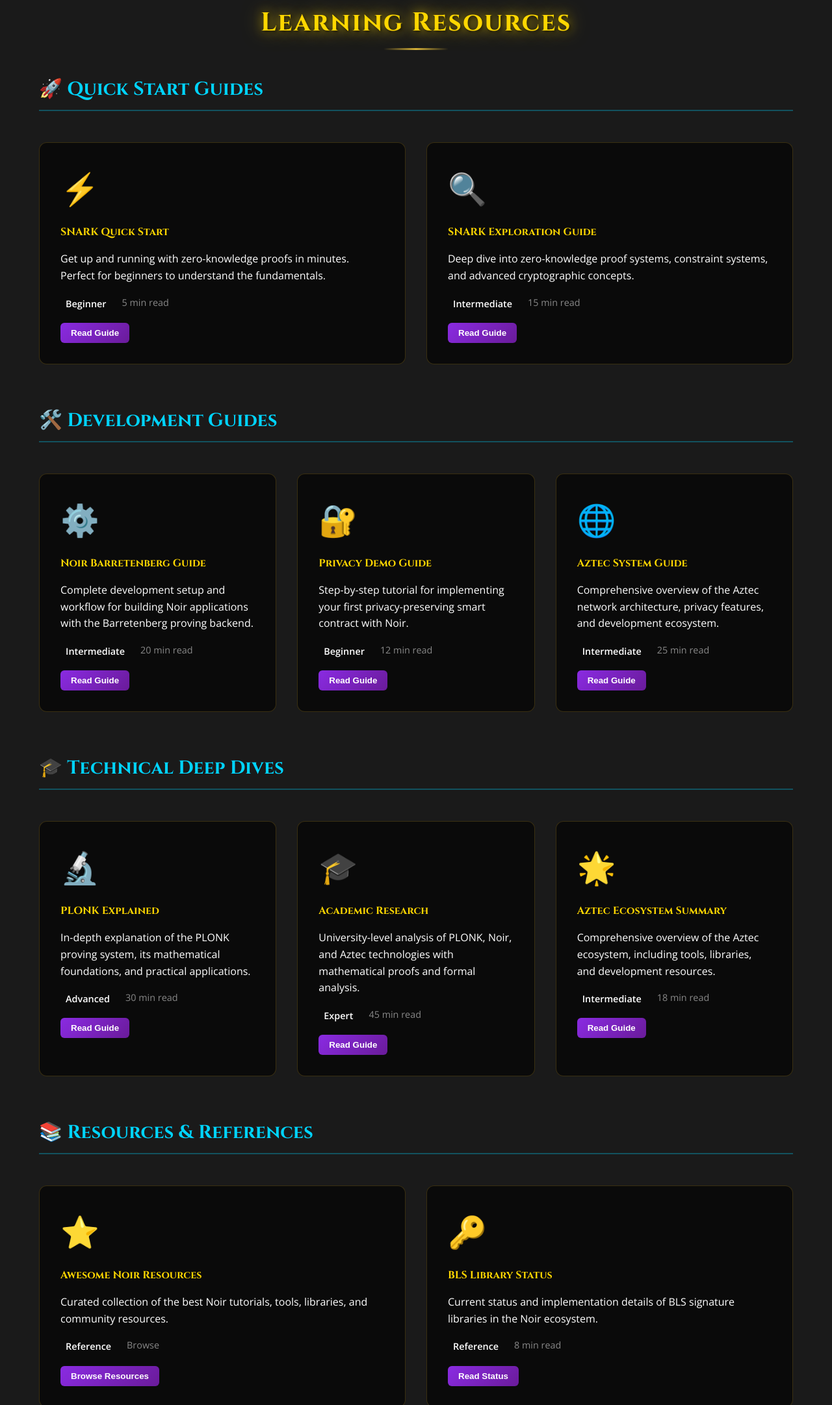
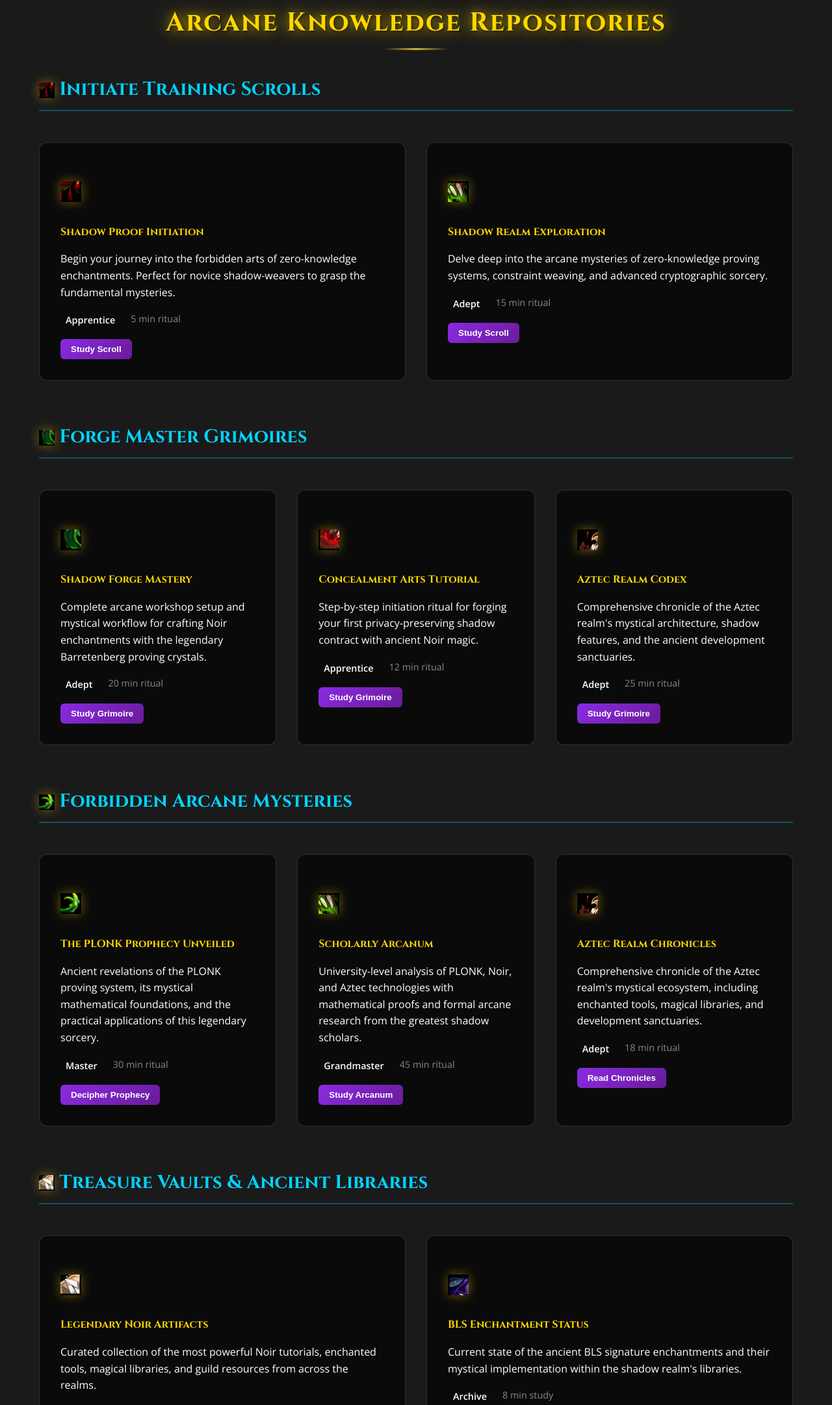
Before and after one commit to michaelkernaghan/noircraft, a plain HTML site: page website/docs.html in a window 1280 px wide. Shown: the part 637-2800 px from the top of the page at 65% size. Drawn offline with nearby package versions, Linux system fonts and the light colour scheme.

```diff
--- a/version.json
+++ b/version.json
@@ -1,5 +1,5 @@
 {
   "version": "1.0.1",
-  "build": 10,
+  "build": 11,
   "lastUpdated": "2025-09-29"
 }
--- a/website/docs.html
+++ b/website/docs.html
@@ -5,6 +5,7 @@
     <meta name="viewport" content="width=device-width, initial-scale=1.0">
     <title>Documentation - Noircraft</title>
     <link rel="stylesheet" href="styles.css">
+    <link rel="stylesheet" href="assets/warcraft-icons.css">
     <link href="https://fonts.googleapis.com/css2?family=Cinzel:wght@400;500;600;700&family=Open+Sans:wght@300;400;600;700&display=swap" rel="stylesheet">
 </head>
 <body>
@@ -35,14 +36,14 @@
         </div>
         <div class="hero-content">
             <div class="hero-announcement">
-                <span class="announcement-badge">DOCS</span>
-                <span>Comprehensive Guides for Zero-Knowledge Development</span>
+                <span class="announcement-badge">GRIMOIRE</span>
+                <span>Ancient Scrolls of Shadow Magic Mastery</span>
             </div>
             <h1 class="hero-title">
-                <span class="highlight">Documentation</span> & Learning Resources
+                <span class="highlight">Sacred Codex</span> & Arcane Teachings
             </h1>
             <p class="hero-subtitle-text">
-                Master Noir programming and zero-knowledge proof development with our comprehensive guides, tutorials, and research documentation.
+                Master the forbidden arts of shadow weaving and zero-knowledge enchantments with our legendary grimoires, mystical tutorials, and ancient research scrolls.
             </p>
         </div>
     </section>
@@ -50,132 +51,132 @@
     <!-- Documentation Categories -->
     <section class="docs-categories">
         <div class="container">
-            <h2 class="section-title">Learning Resources</h2>
+            <h2 class="section-title">Arcane Knowledge Repositories</h2>
 
-            <!-- Quick Start Guides -->
+            <!-- Initiate Training -->
             <div class="docs-section">
-                <h3 class="docs-section-title">🚀 Quick Start Guides</h3>
+                <h3 class="docs-section-title"><span class="warcraft-icon icon-lightning-fast small"></span> Initiate Training Scrolls</h3>
                 <div class="docs-grid">
                     <div class="doc-card beginner">
-                        <div class="doc-icon">⚡</div>
-                        <h4>SNARK Quick Start</h4>
-                        <p>Get up and running with zero-knowledge proofs in minutes. Perfect for beginners to understand the fundamentals.</p>
+                        <div class="doc-icon"><span class="warcraft-icon icon-lightning-fast"></span></div>
+                        <h4>Shadow Proof Initiation</h4>
+                        <p>Begin your journey into the forbidden arts of zero-knowledge enchantments. Perfect for novice shadow-weavers to grasp the fundamental mysteries.</p>
                         <div class="doc-meta">
-                            <span class="difficulty beginner">Beginner</span>
-                            <span class="read-time">5 min read</span>
+                            <span class="difficulty beginner">Apprentice</span>
+                            <span class="read-time">5 min ritual</span>
                         </div>
-                        <button class="btn-doc" onclick="loadDoc('snark_quick_start')">Read Guide</button>
+                        <button class="btn-doc" onclick="loadDoc('snark_quick_start')">Study Scroll</button>
                     </div>
                     <div class="doc-card intermediate">
-                        <div class="doc-icon">🔍</div>
-                        <h4>SNARK Exploration Guide</h4>
-                        <p>Deep dive into zero-knowledge proof systems, constraint systems, and advanced cryptographic concepts.</p>
+                        <div class="doc-icon"><span class="warcraft-icon icon-truth-sight"></span></div>
+                        <h4>Shadow Realm Exploration</h4>
+                        <p>Delve deep into the arcane mysteries of zero-knowledge proving systems, constraint weaving, and advanced cryptographic sorcery.</p>
                         <div class="doc-meta">
-                            <span class="difficulty intermediate">Intermediate</span>
-                            <span class="read-time">15 min read</span>
+                            <span class="difficulty intermediate">Adept</span>
+                            <span class="read-time">15 min ritual</span>
                         </div>
-                        <button class="btn-doc" onclick="loadDoc('snark_exploration')">Read Guide</button>
+                        <button class="btn-doc" onclick="loadDoc('snark_exploration')">Study Scroll</button>
                     </div>
                 </div>
             </div>
 
-            <!-- Development Guides -->
+            <!-- Forge Master Guides -->
             <div class="docs-section">
-                <h3 class="docs-section-title">🛠️ Development Guides</h3>
+                <h3 class="docs-section-title"><span class="warcraft-icon icon-arcane-magic small"></span> Forge Master Grimoires</h3>
                 <div class="docs-grid">
                     <div class="doc-card intermediate">
-                        <div class="doc-icon">⚙️</div>
-                        <h4>Noir Barretenberg Guide</h4>
-                        <p>Complete development setup and workflow for building Noir applications with the Barretenberg proving backend.</p>
+                        <div class="doc-icon"><span class="warcraft-icon icon-arcane-magic"></span></div>
+                        <h4>Shadow Forge Mastery</h4>
+                        <p>Complete arcane workshop setup and mystical workflow for crafting Noir enchantments with the legendary Barretenberg proving crystals.</p>
                         <div class="doc-meta">
-                            <span class="difficulty intermediate">Intermediate</span>
-                            <span class="read-time">20 min read</span>
+                            <span class="difficulty intermediate">Adept</span>
+                            <span class="read-time">20 min ritual</span>
                         </div>
-                        <button class="btn-doc" onclick="loadDoc('noir_barretenberg')">Read Guide</button>
+                        <button class="btn-doc" onclick="loadDoc('noir_barretenberg')">Study Grimoire</button>
                     </div>
                     <div class="doc-card beginner">
-                        <div class="doc-icon">🔐</div>
-                        <h4>Privacy Demo Guide</h4>
-                        <p>Step-by-step tutorial for implementing your first privacy-preserving smart contract with Noir.</p>
+                        <div class="doc-icon"><span class="warcraft-icon icon-stealth"></span></div>
+                        <h4>Concealment Arts Tutorial</h4>
+                        <p>Step-by-step initiation ritual for forging your first privacy-preserving shadow contract with ancient Noir magic.</p>
                         <div class="doc-meta">
-                            <span class="difficulty beginner">Beginner</span>
-                            <span class="read-time">12 min read</span>
+                            <span class="difficulty beginner">Apprentice</span>
+                            <span class="read-time">12 min ritual</span>
                         </div>
-                        <button class="btn-doc" onclick="loadDoc('privacy_demo')">Read Guide</button>
+                        <button class="btn-doc" onclick="loadDoc('privacy_demo')">Study Grimoire</button>
                     </div>
                     <div class="doc-card intermediate">
-                        <div class="doc-icon">🌐</div>
-                        <h4>Aztec System Guide</h4>
-                        <p>Comprehensive overview of the Aztec network architecture, privacy features, and development ecosystem.</p>
+                        <div class="doc-icon"><span class="warcraft-icon icon-private-dao"></span></div>
+                        <h4>Aztec Realm Codex</h4>
+                        <p>Comprehensive chronicle of the Aztec realm's mystical architecture, shadow features, and the ancient development sanctuaries.</p>
                         <div class="doc-meta">
-                            <span class="difficulty intermediate">Intermediate</span>
-                            <span class="read-time">25 min read</span>
+                            <span class="difficulty intermediate">Adept</span>
+                            <span class="read-time">25 min ritual</span>
                         </div>
-                        <button class="btn-doc" onclick="loadDoc('aztec_system')">Read Guide</button>
+                        <button class="btn-doc" onclick="loadDoc('aztec_system')">Study Grimoire</button>
                     </div>
                 </div>
             </div>
 
-            <!-- Technical Deep Dives -->
+            <!-- Arcane Mysteries -->
             <div class="docs-section">
-                <h3 class="docs-section-title">🎓 Technical Deep Dives</h3>
+                <h3 class="docs-section-title"><span class="warcraft-icon icon-phantom-treasures small"></span> Forbidden Arcane Mysteries</h3>
                 <div class="docs-grid">
                     <div class="doc-card advanced">
-                        <div class="doc-icon">🔬</div>
-                        <h4>PLONK Explained</h4>
-                        <p>In-depth explanation of the PLONK proving system, its mathematical foundations, and practical applications.</p>
+                        <div class="doc-icon"><span class="warcraft-icon icon-phantom-treasures"></span></div>
+                        <h4>The PLONK Prophecy Unveiled</h4>
+                        <p>Ancient revelations of the PLONK proving system, its mystical mathematical foundations, and the practical applications of this legendary sorcery.</p>
                         <div class="doc-meta">
-                            <span class="difficulty advanced">Advanced</span>
-                            <span class="read-time">30 min read</span>
+                            <span class="difficulty advanced">Master</span>
+                            <span class="read-time">30 min ritual</span>
                         </div>
-                        <button class="btn-doc" onclick="loadDoc('plonk_explained')">Read Guide</button>
+                        <button class="btn-doc" onclick="loadDoc('plonk_explained')">Decipher Prophecy</button>
                     </div>
                     <div class="doc-card expert">
-                        <div class="doc-icon">🎓</div>
-                        <h4>Academic Research</h4>
-                        <p>University-level analysis of PLONK, Noir, and Aztec technologies with mathematical proofs and formal analysis.</p>
+                        <div class="doc-icon"><span class="warcraft-icon icon-identity-ward"></span></div>
+                        <h4>Scholarly Arcanum</h4>
+                        <p>University-level analysis of PLONK, Noir, and Aztec technologies with mathematical proofs and formal arcane research from the greatest shadow scholars.</p>
                         <div class="doc-meta">
-                            <span class="difficulty expert">Expert</span>
-                            <span class="read-time">45 min read</span>
+                            <span class="difficulty expert">Grandmaster</span>
+                            <span class="read-time">45 min ritual</span>
                         </div>
-                        <button class="btn-doc" onclick="loadDoc('academic_research')">Read Guide</button>
+                        <button class="btn-doc" onclick="loadDoc('academic_research')">Study Arcanum</button>
                     </div>
                     <div class="doc-card intermediate">
-                        <div class="doc-icon">🌟</div>
-                        <h4>Aztec Ecosystem Summary</h4>
-                        <p>Comprehensive overview of the Aztec ecosystem, including tools, libraries, and development resources.</p>
+                        <div class="doc-icon"><span class="warcraft-icon icon-private-dao"></span></div>
+                        <h4>Aztec Realm Chronicles</h4>
+                        <p>Comprehensive chronicle of the Aztec realm's mystical ecosystem, including enchanted tools, magical libraries, and development sanctuaries.</p>
                         <div class="doc-meta">
-                            <span class="difficulty intermediate">Intermediate</span>
-                            <span class="read-time">18 min read</span>
+                            <span class="difficulty intermediate">Adept</span>
+                            <span class="read-time">18 min ritual</span>
                         </div>
-                        <button class="btn-doc" onclick="loadDoc('aztec_ecosystem')">Read Guide</button>
+                        <button class="btn-doc" onclick="loadDoc('aztec_ecosystem')">Read Chronicles</button>
                     </div>
                 </div>
             </div>
 
-            <!-- Resources & References -->
+            <!-- Treasure Vaults & Ancient Libraries -->
             <div class="docs-section">
-                <h3 class="docs-section-title">📚 Resources & References</h3>
+                <h3 class="docs-section-title"><span class="warcraft-icon icon-sealed-bidding small"></span> Treasure Vaults & Ancient Libraries</h3>
                 <div class="docs-grid">
                     <div class="doc-card reference">
-                        <div class="doc-icon">⭐</div>
-                        <h4>Awesome Noir Resources</h4>
-                        <p>Curated collection of the best Noir tutorials, tools, libraries, and community resources.</p>
+                        <div class="doc-icon"><span class="warcraft-icon icon-sealed-bidding"></span></div>
+                        <h4>Legendary Noir Artifacts</h4>
+                        <p>Curated collection of the most powerful Noir tutorials, enchanted tools, magical libraries, and guild resources from across the realms.</p>
                         <div class="doc-meta">
-                            <span class="difficulty reference">Reference</span>
-                            <span class="read-time">Browse</span>
+                            <span class="difficulty reference">Archive</span>
+                            <span class="read-time">Explore</span>
                         </div>
-                        <button class="btn-doc" onclick="loadDoc('awesome_noir')">Browse Resources</button>
+                        <button class="btn-doc" onclick="loadDoc('awesome_noir')">Explore Vault</button>
                     </div>
                     <div class="doc-card reference">
-                        <div class="doc-icon">🔑</div>
-                        <h4>BLS Library Status</h4>
-                        <p>Current status and implementation details of BLS signature libraries in the Noir ecosystem.</p>
+                        <div class="doc-icon"><span class="warcraft-icon icon-ward-protection"></span></div>
+                        <h4>BLS Enchantment Status</h4>
+                        <p>Current state of the ancient BLS signature enchantments and their mystical implementation within the shadow realm's libraries.</p>
                         <div class="doc-meta">
-                            <span class="difficulty reference">Reference</span>
-                            <span class="read-time">8 min read</span>
+                            <span class="difficulty reference">Archive</span>
+                            <span class="read-time">8 min study</span>
                         </div>
-                        <button class="btn-doc" onclick="loadDoc('bls_status')">Read Status</button>
+                        <button class="btn-doc" onclick="loadDoc('bls_status')">Check Status</button>
                     </div>
                 </div>
             </div>
```
Also changed, not shown: website/contracts.html (+1 -1 lines), website/examples.html (+11 -10 lines), website/index.html (+1 -1 lines), website/privacy.html (+22 -22 lines).
